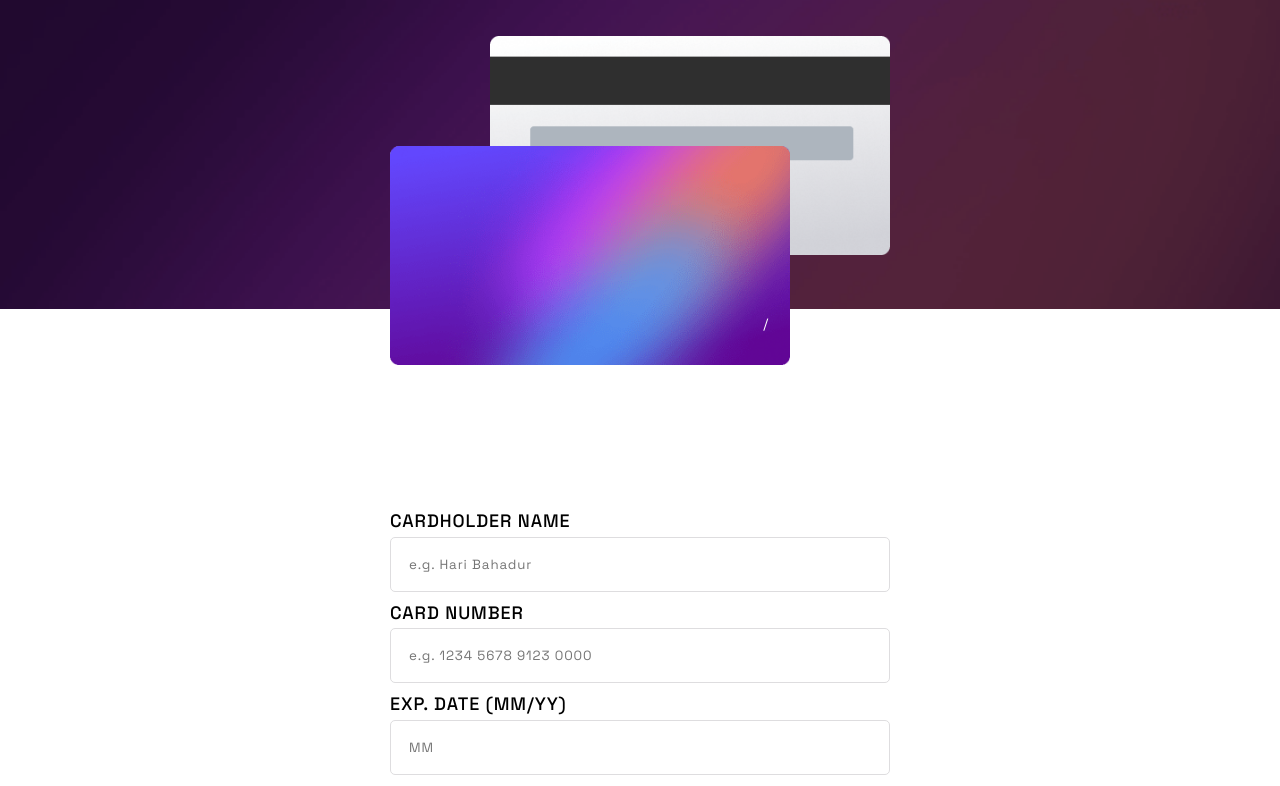
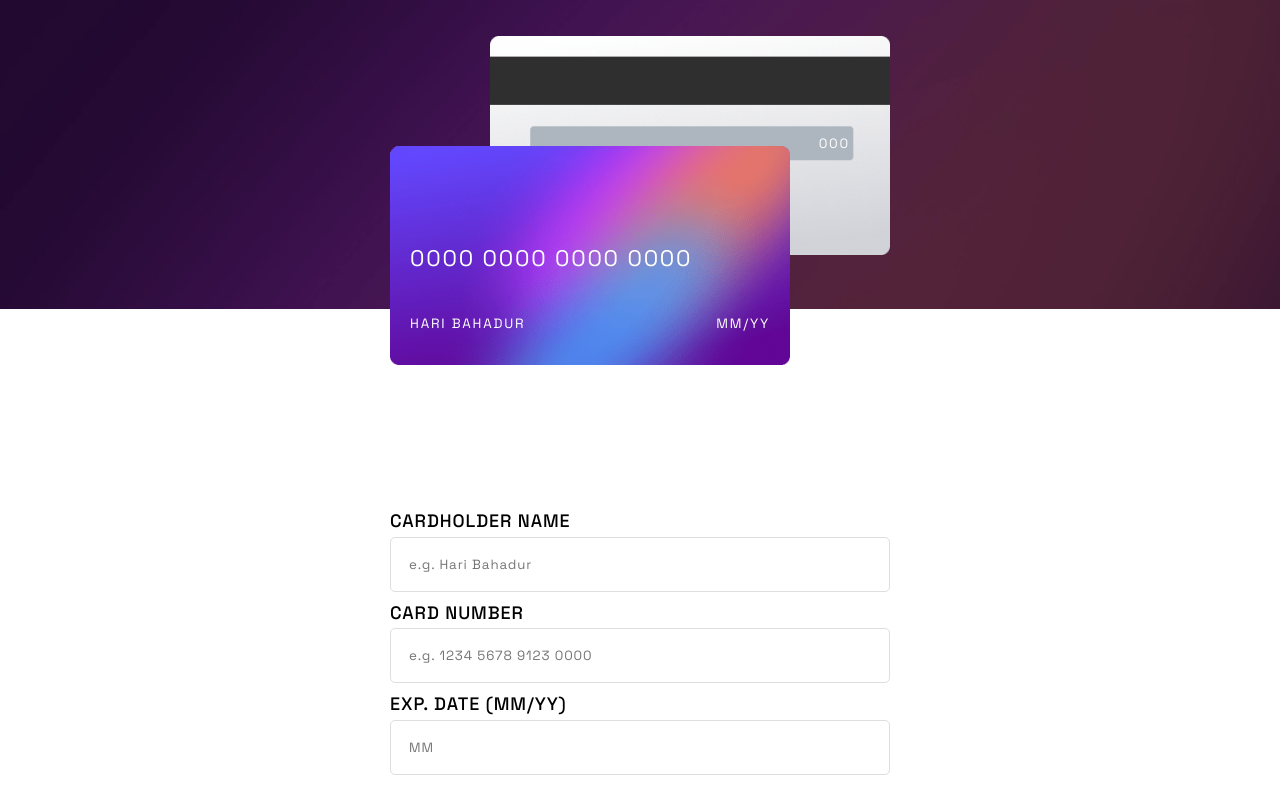
Before and after one commit to gcsandesh/interactive-card-details-form, a React (Create React App) app: page / in a window 1280 px wide. Shown: the top 786 px of the page. Built offline with nearby package versions, Linux system fonts and the light colour scheme.

Commit message:
set initial values to card on render

```diff
--- a/src/App.js
+++ b/src/App.js
@@ -4,11 +4,11 @@ import Content from "./components/Content";
 
 function App() {
   const [cardDetails, setCardDetails] = React.useState({
-    cardHolderName: "",
-    cardNumber: "",
-    expiryMonth: "",
-    expiryYear: "",
-    cvc: "",
+    cardHolderName: "Hari Bahadur",
+    cardNumber: "0000 0000 0000 0000",
+    expiryMonth: "MM",
+    expiryYear: "YY",
+    cvc: "000",
   });
   //to handle change in form input
   function handleInputChange(event) {
--- a/src/components/Content.js
+++ b/src/components/Content.js
@@ -15,7 +15,7 @@ export default function Content(props) {
           name="cardHolderName"
           onChange={props.handleInputChange}
           placeholder="e.g. Hari Bahadur"
-          value={props.formData.cardHolderName}
+          // value={props.formData.cardHolderName}
         />
         <label className="formItem__label" htmlFor="cardNumber">
           Card Number
@@ -25,7 +25,7 @@ export default function Content(props) {
           type="number"
           name="cardNumber"
           onChange={props.handleInputChange}
-          value={props.formData.cardNumber}
+          // value={props.formData.cardNumber}
           placeholder="e.g. 1234 5678 9123 0000"
         />
         <label className="formItem__label" htmlFor="expiryDate">
@@ -39,7 +39,7 @@ export default function Content(props) {
           name="expiryMonth"
           placeholder="MM"
           onChange={props.handleInputChange}
-          value={props.formData.expiryMonth}
+          // value={props.formData.expiryMonth}
         />
         <input
           className="formItem__input"
@@ -49,7 +49,7 @@ export default function Content(props) {
           max="99"
           placeholder="YY"
           onChange={props.handleInputChange}
-          value={props.formData.expiryYear}
+          // value={props.formData.expiryYear}
         />
         <label className="formItem__label" htmlFor="cvc">
           CVC
@@ -62,7 +62,7 @@ export default function Content(props) {
           max="999"
           placeholder="e.g. 123"
           onChange={props.handleInputChange}
-          value={props.formData.cvc}
+          // value={props.formData.cvc}
         />
         <button className="btn confirm-btn">Confirm</button>
       </form>
```
